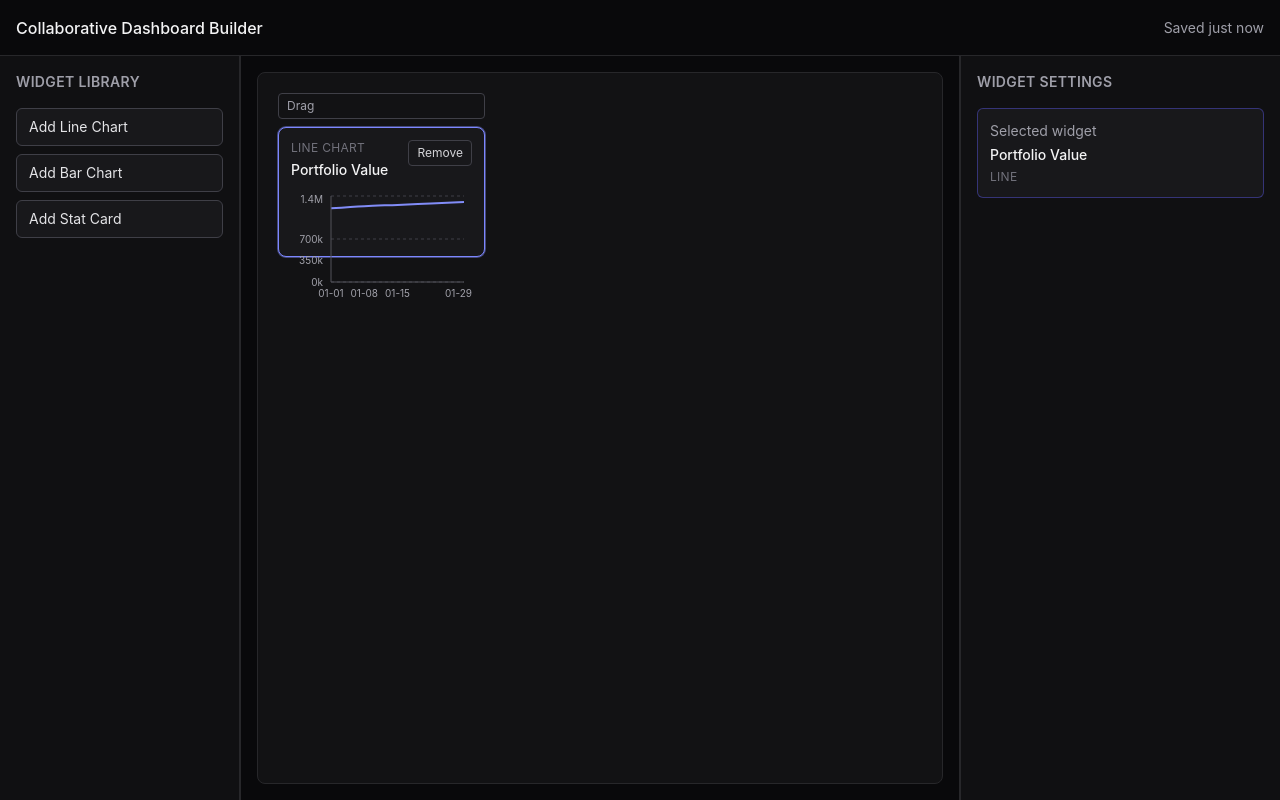
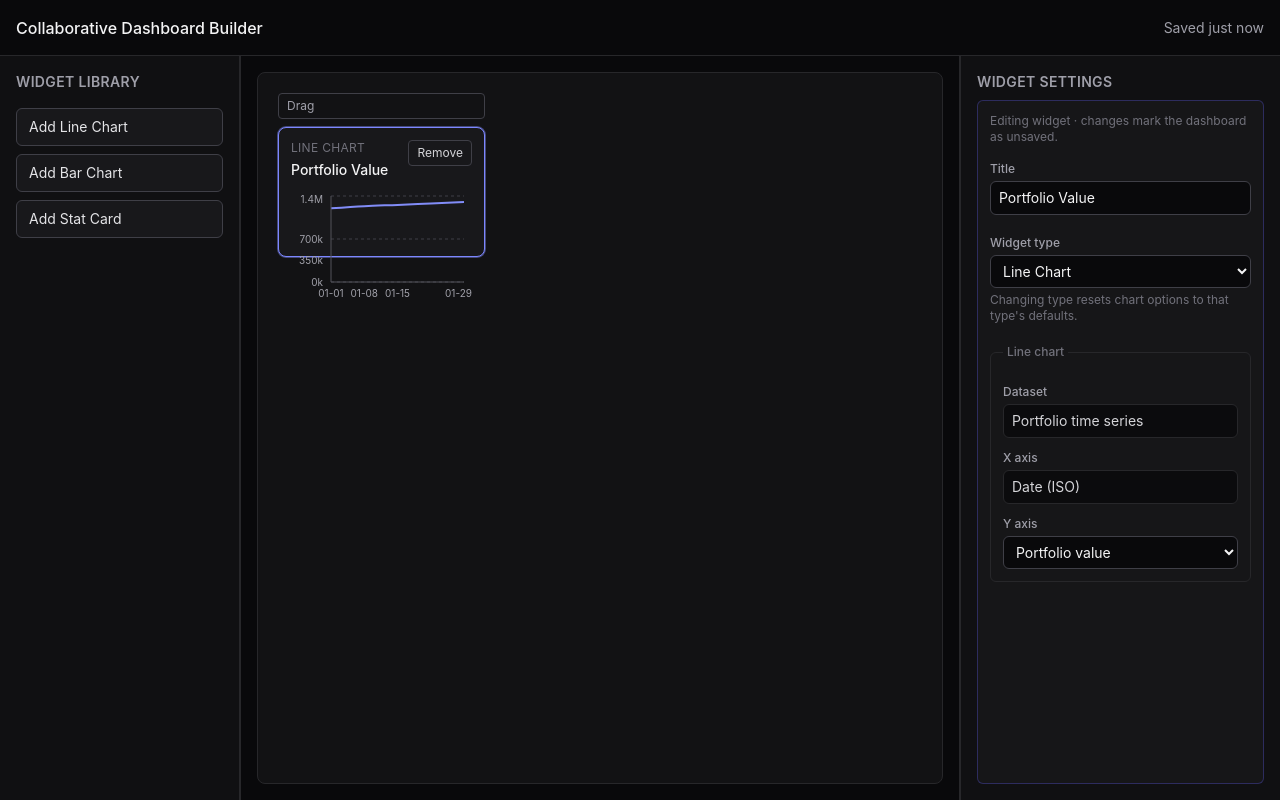
Before and after one commit to JosephGalante/collaborative_dashboard_builder, a React (Vite) app: page /dashboards/1 in a window 1280 px wide. Both pictures are taken after a click on the button "Add Line Chart". Built offline with nearby package versions, Linux system fonts and the light colour scheme.

Commit message:
add widget settings panel with title, type switching, and per-type fields

```diff
--- a/src/components/panels/RightConfigPanel.tsx
+++ b/src/components/panels/RightConfigPanel.tsx
@@ -1,9 +1,11 @@
 import { useMemo } from 'react'
 import { useDashboardStore } from '@/stores/dashboardStore'
+import WidgetConfigForm from '@/components/panels/WidgetConfigForm'
 
 export default function RightConfigPanel() {
   const widgets = useDashboardStore((state) => state.widgets)
   const selectedWidgetId = useDashboardStore((state) => state.selectedWidgetId)
+  const updateWidget = useDashboardStore((state) => state.updateWidget)
 
   const selectedWidget = useMemo(
     () => widgets.find((widget) => widget.id === selectedWidgetId) ?? null,
@@ -11,21 +13,19 @@ export default function RightConfigPanel() {
   )
 
   return (
-    <aside className="border-l border-zinc-800 bg-zinc-900/50 p-4">
+    <aside className="flex min-h-0 flex-col border-l border-zinc-800 bg-zinc-900/50 p-4">
       <h2 className="text-sm font-semibold uppercase tracking-wide text-zinc-400">
         Widget Settings
       </h2>
       {selectedWidget ? (
-        <div className="mt-4 rounded-md border border-indigo-500/40 bg-zinc-900 p-3 text-sm">
-          <p className="text-zinc-400">Selected widget</p>
-          <p className="mt-1 font-medium text-zinc-100">{selectedWidget.title}</p>
-          <p className="mt-1 text-xs uppercase tracking-wide text-zinc-500">
-            {selectedWidget.type}
-          </p>
+        <div className="mt-2 min-h-0 flex-1 overflow-y-auto rounded-md border border-indigo-500/30 bg-zinc-900/80 p-3">
+          <p className="text-xs text-zinc-500">Editing widget · changes mark the dashboard as unsaved.</p>
+          <WidgetConfigForm widget={selectedWidget} updateWidget={updateWidget} />
         </div>
       ) : (
         <div className="mt-4 rounded-md border border-zinc-700 bg-zinc-900 p-3 text-sm text-zinc-400">
-          Select a widget to edit its title and configuration.
+          Select a widget on the canvas to edit its title, type, and options. Global filters will appear here when
+          nothing is selected in a later milestone.
         </div>
       )}
     </aside>
--- /dev/null
+++ b/src/components/panels/WidgetConfigForm.tsx
@@ -0,0 +1,190 @@
+import type { Widget, WidgetId, WidgetType } from '@/types/widget'
+import { reassignWidgetType } from '@/lib/widgets/defaultWidget'
+import { widgetDisplayName } from '@/components/widgets/widgetRegistry'
+
+const inputClass =
+  'mt-1 w-full rounded-md border border-zinc-700 bg-zinc-950 px-2 py-1.5 text-sm text-zinc-100 outline-none ring-indigo-500/0 transition focus:border-indigo-500 focus:ring-2 focus:ring-indigo-500/30'
+const labelClass = 'block text-xs font-medium text-zinc-400'
+
+type WidgetConfigFormProps = {
+  widget: Widget
+  updateWidget: (widgetId: WidgetId, updater: (widget: Widget) => Widget) => void
+}
+
+const widgetTypes: WidgetType[] = ['line', 'bar', 'stat']
+
+export default function WidgetConfigForm({ widget, updateWidget }: WidgetConfigFormProps) {
+  return (
+    <div className="mt-4 space-y-5">
+      <div>
+        <label htmlFor={`widget-title-${widget.id}`} className={labelClass}>
+          Title
+        </label>
+        <input
+          id={`widget-title-${widget.id}`}
+          type="text"
+          maxLength={80}
+          value={widget.title}
+          onChange={(event) =>
+            updateWidget(widget.id, (current) => ({
+              ...current,
+              title: event.target.value,
+            }))
+          }
+          className={inputClass}
+        />
+      </div>
+
+      <div>
+        <label htmlFor={`widget-type-${widget.id}`} className={labelClass}>
+          Widget type
+        </label>
+        <select
+          id={`widget-type-${widget.id}`}
+          value={widget.type}
+          onChange={(event) => {
+            const nextType = event.target.value as WidgetType
+            updateWidget(widget.id, (current) => reassignWidgetType(current, nextType))
+          }}
+          className={inputClass}
+        >
+          {widgetTypes.map((type) => (
+            <option key={type} value={type}>
+              {widgetDisplayName(type)}
+            </option>
+          ))}
+        </select>
+        <p className="mt-1 text-xs text-zinc-500">
+          Changing type resets chart options to that type&apos;s defaults.
+        </p>
+      </div>
+
+      {widget.type === 'line' ? <LineConfigFields widget={widget} updateWidget={updateWidget} /> : null}
+      {widget.type === 'bar' ? <BarConfigFields /> : null}
+      {widget.type === 'stat' ? <StatConfigFields widget={widget} updateWidget={updateWidget} /> : null}
+    </div>
+  )
+}
+
+function LineConfigFields({
+  widget,
+  updateWidget,
+}: {
+  widget: Extract<Widget, { type: 'line' }>
+  updateWidget: WidgetConfigFormProps['updateWidget']
+}) {
+  return (
+    <fieldset className="space-y-3 rounded-md border border-zinc-800 p-3">
+      <legend className="px-1 text-xs font-medium text-zinc-500">Line chart</legend>
+      <div>
+        <span className={labelClass}>Dataset</span>
+        <p className="mt-1 rounded-md border border-zinc-800 bg-zinc-950/80 px-2 py-1.5 text-sm text-zinc-300">
+          Portfolio time series
+        </p>
+      </div>
+      <div>
+        <span className={labelClass}>X axis</span>
+        <p className="mt-1 rounded-md border border-zinc-800 bg-zinc-950/80 px-2 py-1.5 text-sm text-zinc-300">
+          Date (ISO)
+        </p>
+      </div>
+      <div>
+        <label htmlFor={`line-y-${widget.id}`} className={labelClass}>
+          Y axis
+        </label>
+        <select
+          id={`line-y-${widget.id}`}
+          value={widget.config.yField}
+          onChange={(event) => {
+            const yField = event.target.value as 'portfolioValue' | 'netFlows'
+            updateWidget(widget.id, (current) => {
+              if (current.type !== 'line') return current
+              return {
+                ...current,
+                config: { ...current.config, yField },
+              }
+            })
+          }}
+          className={inputClass}
+        >
+          <option value="portfolioValue">Portfolio value</option>
+          <option value="netFlows">Net flows</option>
+        </select>
+      </div>
+    </fieldset>
+  )
+}
+
+function BarConfigFields() {
+  return (
+    <fieldset className="space-y-3 rounded-md border border-zinc-800 p-3">
+      <legend className="px-1 text-xs font-medium text-zinc-500">Bar chart</legend>
+      <p className="text-xs text-zinc-500">
+        This widget uses the asset allocation dataset with category <code className="text-zinc-400">assetClass</code>{' '}
+        and value <code className="text-zinc-400">marketValue</code>. Those fields are fixed for this MVP.
+      </p>
+    </fieldset>
+  )
+}
+
+function StatConfigFields({
+  widget,
+  updateWidget,
+}: {
+  widget: Extract<Widget, { type: 'stat' }>
+  updateWidget: WidgetConfigFormProps['updateWidget']
+}) {
+  return (
+    <fieldset className="space-y-3 rounded-md border border-zinc-800 p-3">
+      <legend className="px-1 text-xs font-medium text-zinc-500">Stat card</legend>
+      <div>
+        <label htmlFor={`stat-key-${widget.id}`} className={labelClass}>
+          Metric
+        </label>
+        <select
+          id={`stat-key-${widget.id}`}
+          value={widget.config.statKey}
+          onChange={(event) => {
+            const statKey = event.target.value as 'totalValue' | 'dailyChange' | 'ytdReturnPct'
+            updateWidget(widget.id, (current) => {
+              if (current.type !== 'stat') return current
+              return {
+                ...current,
+                config: { ...current.config, statKey },
+              }
+            })
+          }}
+          className={inputClass}
+        >
+          <option value="totalValue">Total value</option>
+          <option value="dailyChange">Daily change</option>
+          <option value="ytdReturnPct">YTD return</option>
+        </select>
+      </div>
+      <div>
+        <label htmlFor={`stat-format-${widget.id}`} className={labelClass}>
+          Format
+        </label>
+        <select
+          id={`stat-format-${widget.id}`}
+          value={widget.config.format}
+          onChange={(event) => {
+            const format = event.target.value as 'currency' | 'percent' | 'number'
+            updateWidget(widget.id, (current) => {
+              if (current.type !== 'stat') return current
+              return {
+                ...current,
+                config: { ...current.config, format },
+              }
+            })
+          }}
+          className={inputClass}
+        >
+          <option value="currency">Currency</option>
+          <option value="percent">Percent</option>
+          <option value="number">Number</option>
+        </select>
+      </div>
+    </fieldset>
+  )
+}
--- /dev/null
+++ b/src/lib/widgets/defaultWidget.ts
@@ -0,0 +1,74 @@
+import type { Widget, WidgetId, WidgetLayout, WidgetType } from '@/types/widget'
+
+export function createDefaultWidget(type: WidgetType): Widget {
+  const id = crypto.randomUUID()
+
+  if (type === 'line') {
+    return {
+      id,
+      type: 'line',
+      title: 'Portfolio Value',
+      config: {
+        datasetKey: 'portfolioTimeseries',
+        xField: 'date',
+        yField: 'portfolioValue',
+      },
+    }
+  }
+
+  if (type === 'bar') {
+    return {
+      id,
+      type: 'bar',
+      title: 'Asset Allocation',
+      config: {
+        datasetKey: 'assetAllocation',
+        categoryField: 'assetClass',
+        valueField: 'marketValue',
+      },
+    }
+  }
+
+  return {
+    id,
+    type: 'stat',
+    title: 'Total Value',
+    config: {
+      datasetKey: 'performanceStats',
+      statKey: 'totalValue',
+      format: 'currency',
+    },
+  }
+}
+
+/**
+ * Keep id and title; replace type and config with defaults for `newType`.
+ */
+export function reassignWidgetType(widget: Widget, newType: WidgetType): Widget {
+  if (widget.type === newType) {
+    return widget
+  }
+  const defaults = createDefaultWidget(newType)
+  return {
+    ...defaults,
+    id: widget.id,
+    title: widget.title,
+  }
+}
+
+export function createDefaultLayout(itemId: WidgetId, index: number): WidgetLayout {
+  const columns = 12
+  const itemWidth = 4
+  const itemHeight = 4
+  const itemsPerRow = columns / itemWidth
+
+  return {
+    i: itemId,
+    w: itemWidth,
+    h: itemHeight,
+    x: (index % itemsPerRow) * itemWidth,
+    y: Math.floor(index / itemsPerRow) * itemHeight,
+    minW: 3,
+    minH: 3,
+  }
+}
--- a/src/stores/dashboardStore.ts
+++ b/src/stores/dashboardStore.ts
@@ -1,12 +1,7 @@
 import { create } from 'zustand'
 import type { Dashboard } from '@/types/dashboard'
-import type {
-  GlobalFilters,
-  Widget,
-  WidgetId,
-  WidgetLayout,
-  WidgetType,
-} from '@/types/widget'
+import type { GlobalFilters, Widget, WidgetId, WidgetLayout, WidgetType } from '@/types/widget'
+import { createDefaultLayout, createDefaultWidget } from '@/lib/widgets/defaultWidget'
 
 const defaultGlobalFilters: GlobalFilters = {
   dateRange: {
@@ -14,64 +9,6 @@ const defaultGlobalFilters: GlobalFilters = {
     to: null,
   },
   assetClasses: [],
-}
-
-function createDefaultWidget(type: WidgetType): Widget {
-  const id = crypto.randomUUID()
-
-  if (type === 'line') {
-    return {
-      id,
-      type: 'line',
-      title: 'Portfolio Value',
-      config: {
-        datasetKey: 'portfolioTimeseries',
-        xField: 'date',
-        yField: 'portfolioValue',
-      },
-    }
-  }
-
-  if (type === 'bar') {
-    return {
-      id,
-      type: 'bar',
-      title: 'Asset Allocation',
-      config: {
-        datasetKey: 'assetAllocation',
-        categoryField: 'assetClass',
-        valueField: 'marketValue',
-      },
-    }
-  }
-
-  return {
-    id,
-    type: 'stat',
-    title: 'Total Value',
-    config: {
-      datasetKey: 'performanceStats',
-      statKey: 'totalValue',
-      format: 'currency',
-    },
-  }
-}
-
-function createDefaultLayout(itemId: WidgetId, index: number): WidgetLayout {
-  const columns = 12
-  const itemWidth = 4
-  const itemHeight = 4
-  const itemsPerRow = columns / itemWidth
-
-  return {
-    i: itemId,
-    w: itemWidth,
-    h: itemHeight,
-    x: (index % itemsPerRow) * itemWidth,
-    y: Math.floor(index / itemsPerRow) * itemHeight,
-    minW: 3,
-    minH: 3,
-  }
 }
 
 type DashboardStore = {
```
